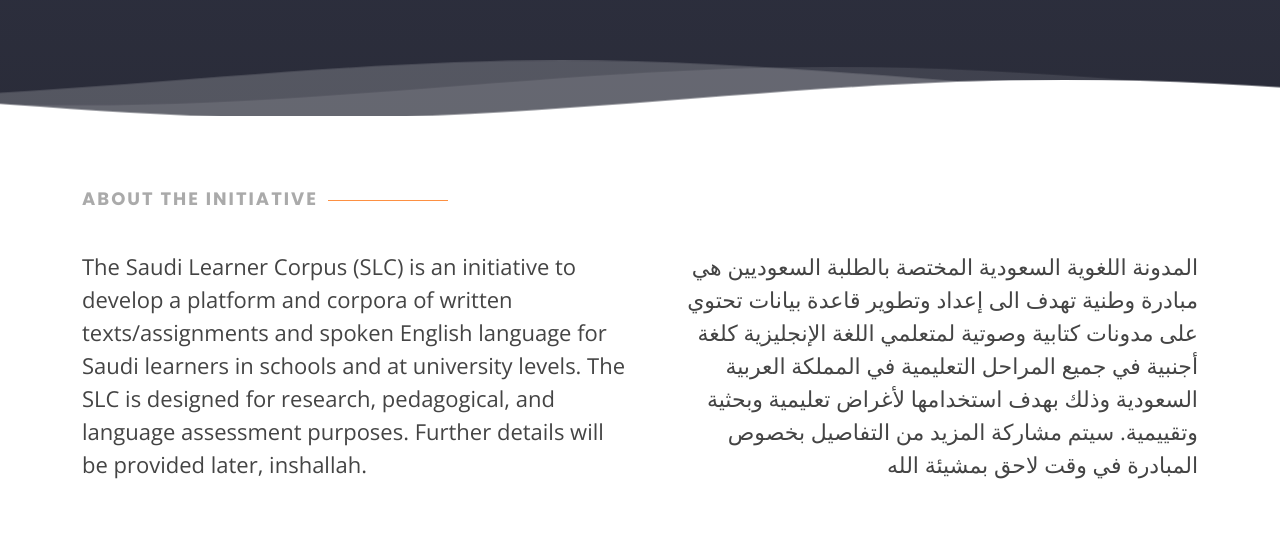
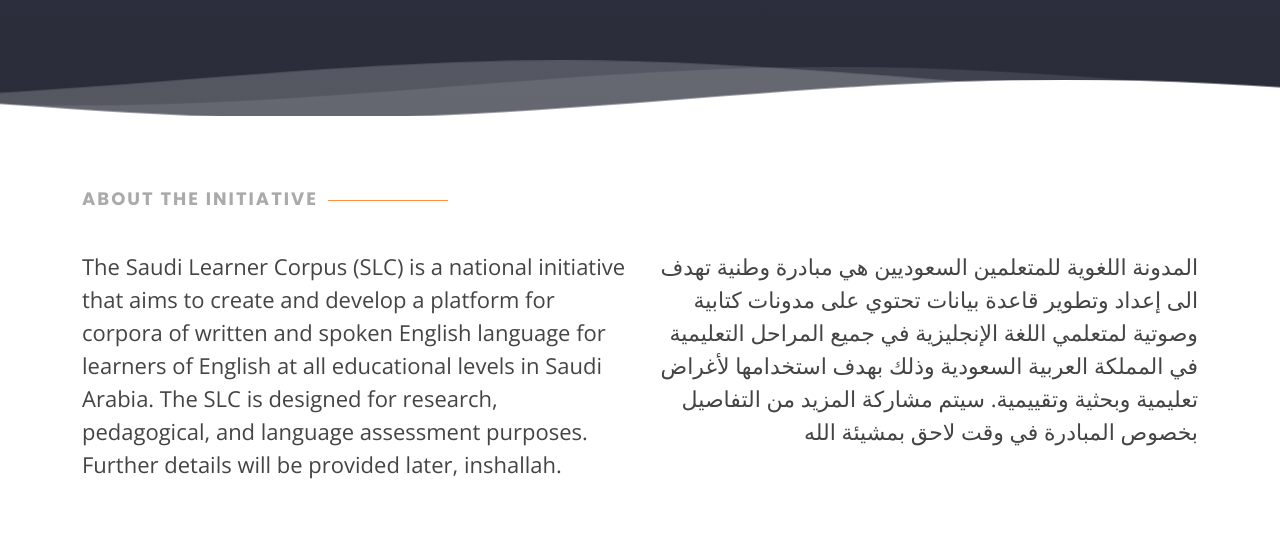
Before and after one commit to Saudi-Corpus-of-Learner-English/site, a plain HTML site: page index.html in a window 1280 px wide. Shown: the part 504-1042 px from the top of the page. Drawn offline with nearby package versions, Linux system fonts and the light colour scheme.

Commit message:
Update index.html

```diff
--- a/index.html
+++ b/index.html
@@ -131,8 +131,7 @@
         <div class="row content">
           <div class="col-lg-6">
             <p class="about-text-left">
-The Saudi Learner Corpus (SLC) is an initiative to develop a platform and corpora of written texts/assignments and spoken English language for Saudi learners in schools and at university levels. The SLC is designed for research, pedagogical, and language assessment purposes. Further details will be provided later, inshallah.            </p>
-            <!-- <ul>
+The Saudi Learner Corpus (SLC) is a national initiative that aims to create and develop a platform for corpora of written and spoken English  language for learners of English at all educational levels in Saudi Arabia. The SLC is designed for research, pedagogical, and language assessment purposes. Further details will be provided later, inshallah.            <!-- <ul>
               <li><i class="ri-check-double-line"></i> Ullamco laboris nisi ut aliquip ex ea commodo consequat</li>
               <li><i class="ri-check-double-line"></i> Duis aute irure dolor in reprehenderit in voluptate velit</li>
               <li><i class="ri-check-double-line"></i> Ullamco laboris nisi ut aliquip ex ea commodo consequat</li>
@@ -141,8 +140,7 @@
           <div class="col-lg-6 pt-4 pt-lg-0">
              <p class="about-text-right">
 
-المدونة اللغوية السعودية المختصة بالطلبة السعوديين هي مبادرة وطنية تهدف الى إعداد وتطوير قاعدة بيانات تحتوي على مدونات كتابية وصوتية لمتعلمي اللغة الإنجليزية كلغة أجنبية في جميع المراحل التعليمية في المملكة العربية السعودية وذلك بهدف استخدامها لأغراض تعليمية وبحثية وتقييمية. سيتم مشاركة المزيد من التفاصيل بخصوص المبادرة في وقت لاحق بمشيئة الله         </div>
-        </div>
+المدونة اللغوية للمتعلمين السعوديين هي مبادرة وطنية تهدف الى إعداد وتطوير قاعدة بيانات تحتوي على مدونات كتابية وصوتية  لمتعلمي اللغة الإنجليزية في جميع المراحل التعليمية في المملكة العربية السعودية وذلك بهدف استخدامها لأغراض تعليمية وبحثية وتقييمية. سيتم مشاركة المزيد من التفاصيل بخصوص المبادرة في وقت لاحق بمشيئة الله        </div>
 
       </div>
     </section>
```
